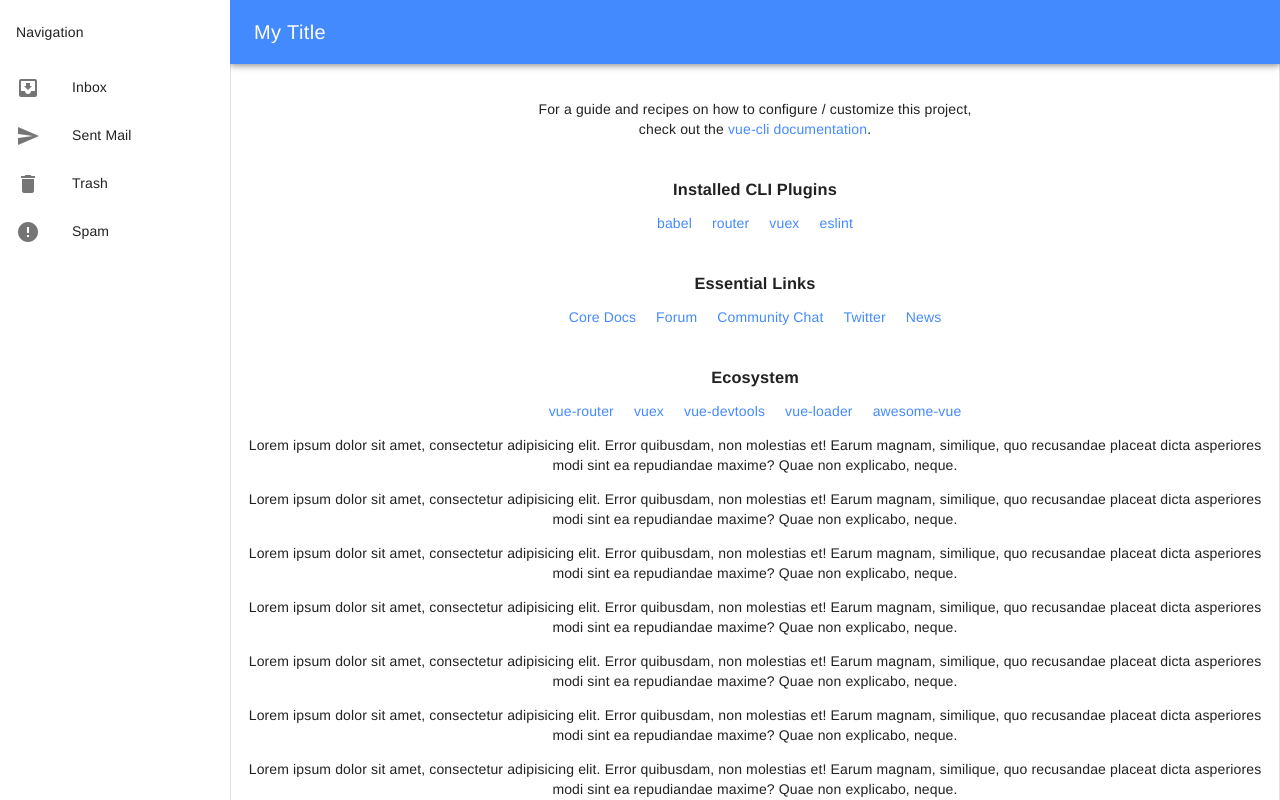
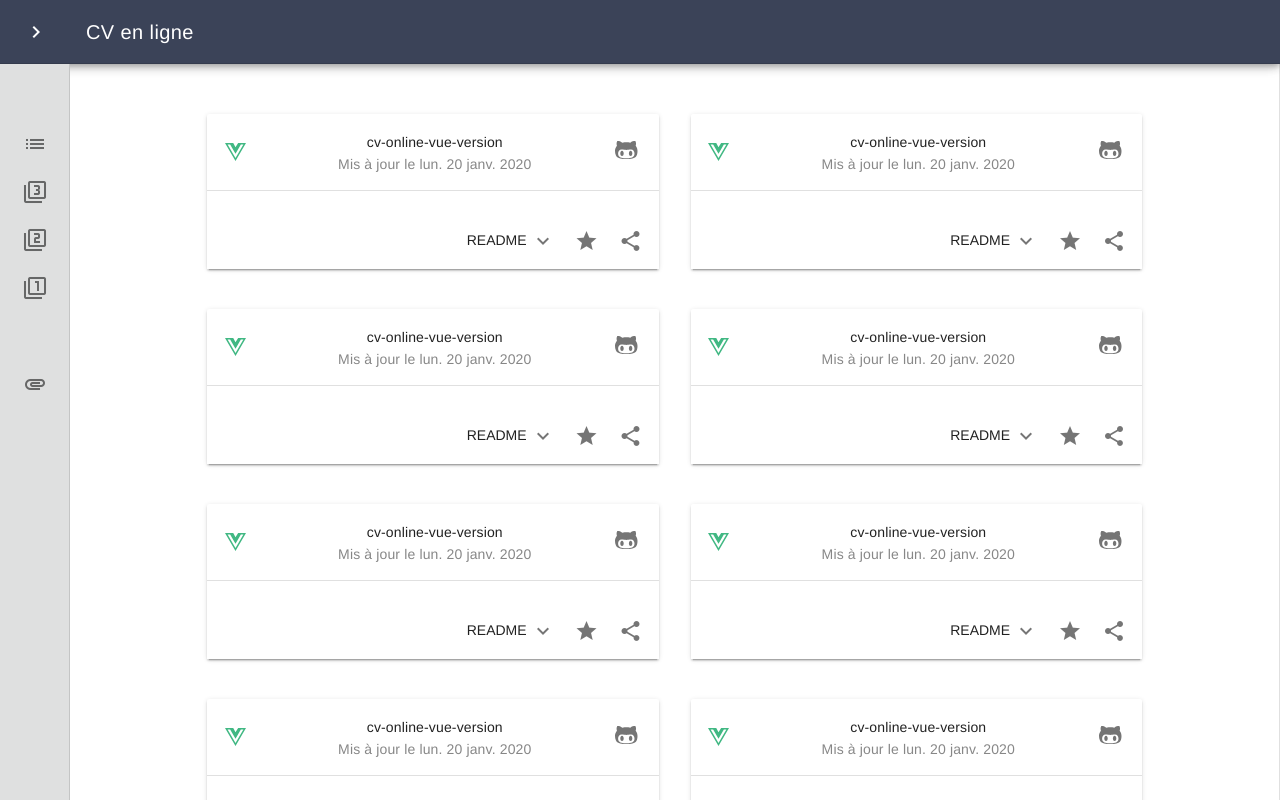
Before and after one commit to louiscasciodev/cv-online-vue-version, a Vue app: page / in a window 1280 px wide. Built offline with nearby package versions, Linux system fonts and the light colour scheme.

Commit message:
feat(card): cards expansion

```diff
--- a/package.json
+++ b/package.json
@@ -8,6 +8,10 @@
     "lint": "vue-cli-service lint"
   },
   "dependencies": {
+    "@fortawesome/fontawesome-svg-core": "^1.2.26",
+    "@fortawesome/free-brands-svg-icons": "^5.12.0",
+    "@fortawesome/free-solid-svg-icons": "^5.12.0",
+    "@fortawesome/vue-fontawesome": "^0.1.9",
     "core-js": "^3.4.4",
     "vue": "^2.6.10",
     "vue-material": "^1.0.0-beta-11",
--- a/public/index.html
+++ b/public/index.html
@@ -1,16 +1,20 @@
 <!DOCTYPE html>
 <html lang="en">
+
 <head>
   <meta charset="utf-8">
   <meta http-equiv="X-UA-Compatible" content="IE=edge">
   <meta name="viewport" content="width=device-width,initial-scale=1.0">
   <link rel="icon" href="<%= BASE_URL %>favicon.ico">
-    <link rel="stylesheet" href="//fonts.googleapis.com/css?family=Roboto:400,500,700,400italic|Material+Icons">
+  <link href="https://fonts.googleapis.com/css?family=Roboto:300,400,500,700&display=swap" rel="stylesheet">
+  <link href="https://fonts.googleapis.com/icon?family=Material+Icons" rel="stylesheet">
   <title>cv-online-vue-version</title>
 </head>
+
 <body>
   <noscript>
-      <strong>We're sorry but cv-online-vue-version doesn't work properly without JavaScript enabled. Please enable it to continue.</strong>
+    <strong>We're sorry but cv-online-vue-version doesn't work properly without JavaScript enabled. Please enable it to
+      continue.</strong>
   </noscript>
   <div id="app"></div>
   <!-- built files will be auto injected -->
--- /dev/null
+++ b/src/assets/style/color.scss
@@ -0,0 +1,8 @@
+.md-app-scroller {
+  background-color: #dfe0e0;
+}
+
+.md-content{
+  background-color:#fafafa;
+
+}
--- a/src/assets/style/margin.scss
+++ b/src/assets/style/margin.scss
@@ -1,4 +1,3 @@
 *{
   margin: 0;
-  padding: 0;
 }
--- /dev/null
+++ b/src/assets/style/text.scss
@@ -0,0 +1,3 @@
+*{
+  font-family: "Roboto", "Helvetica", "Arial", sans-serif;
+}
--- a/src/components/HelloWorld.vue
+++ b/src/components/HelloWorld.vue
@@ -41,7 +41,6 @@ export default {
 }
 </script>
 
-<!-- Add "scoped" attribute to limit CSS to this component only -->
 <style scoped lang="scss">
 h3 {
   margin: 40px 0 0;
--- /dev/null
+++ b/src/components/commons/Card.vue
@@ -0,0 +1,82 @@
+<template>
+  <div class="card-expansion">
+    <md-card>
+      <md-card-header>
+        <md-icon class="card-header-icon">
+          <font-awesome-icon :icon="['fab', 'vuejs']" :style="{ color: 'rgb(65, 184, 131)' }" />
+        </md-icon>
+        <md-card-header-text>
+          <div class="md-body-2">cv-online-vue-version</div>
+          <div class="md-subhead">Mis à jour le lun. 20 janv. 2020</div>
+        </md-card-header-text>
+        <md-button class="md-icon-button" md-menu-trigger>
+          <md-icon>
+            <font-awesome-icon :icon="['fab', 'github-alt']" />
+          </md-icon>
+        </md-button>
+      </md-card-header>
+      <md-divider></md-divider>
+      <!-- <md-card-content>Lorem ipsum dolor sit amet, consectetur adipisicing elit. Optio itaque ea, nostrum odio. Dolores, sed accusantium quasi non, voluptas eius illo quas, saepe voluptate pariatur in deleniti minus sint. Excepturi.</md-card-content>
+      <md-card-actions md-alignment="right">
+          <md-button>
+            README
+            <md-icon>keyboard_arrow_down</md-icon>
+          </md-button>
+        <md-button class="md-icon-button">
+          <md-icon>star</md-icon>
+        </md-button>
+        <md-button class="md-icon-button">
+          <md-icon>share</md-icon>
+        </md-button>
+      </md-card-actions>-->
+      <!-- ////////////////////////////////////////////////////////////////////////// -->
+      <md-card-expand>
+        <md-card-expand-content>
+          <md-card-content>Lorem ipsum dolor sit amet, consectetur adipisicing elit. Optio itaque ea, nostrum odio. Dolores, sed accusantium quasi non, voluptas eius illo quas, saepe voluptate pariatur in deleniti minus sint. Excepturi.</md-card-content>
+        </md-card-expand-content>
+        <md-card-actions md-alignment="right">
+          <md-card-expand-trigger>
+            <md-button>
+              README
+              <md-card-expand-trigger>
+                <md-icon class="md-icon-button">keyboard_arrow_down</md-icon>
+              </md-card-expand-trigger>
+            </md-button>
+          </md-card-expand-trigger>
+          <md-button class="md-icon-button">
+            <md-icon>star</md-icon>
+          </md-button>
+          <md-button class="md-icon-button">
+            <md-icon>share</md-icon>
+          </md-button>
+        </md-card-actions>
+      </md-card-expand>
+    </md-card>
+  </div>
+</template>
+
+<script>
+export default {
+  name: "Card",
+  props: {}
+};
+</script>
+
+<style scoped lang="scss">
+.md-card-expansion {
+  width: 100%;
+  padding: 0 10px;
+  text-align: justify;
+}
+
+.md-card{
+    margin: 20px;
+}
+
+.md-card-content{
+}
+
+.card-header-icon {
+  margin-right: 16px;
+}
+</style>
--- a/src/views/Home.vue
+++ b/src/views/Home.vue
@@ -2,70 +2,239 @@
   <div class="home">
     <div class="page-container">
       <md-app>
-        <md-app-toolbar class="md-primary">
-          <span class="md-title">My Title</span>
+        <md-app-toolbar class="md-primary" md-elevation="5">
+          <md-button class="md-icon-button" @click="toggleMenu" v-if="!menuVisible">
+            <md-icon>keyboard_arrow_right</md-icon>
+          </md-button>
+          <span class="md-title">CV en ligne</span>
         </md-app-toolbar>
 
-        <md-app-drawer md-permanent="full">
-          <md-toolbar class="md-transparent" md-elevation="0">Navigation</md-toolbar>
+        <md-app-drawer :md-active.sync="menuVisible" md-persistent="mini">
+          <md-toolbar class="md-transparent" md-elevation="0">
+            <div class="md-toolbar-section-end">
+              <md-avatar class="md-elevation-1">
+                <img src="https://avatars1.githubusercontent.com/u/55145958?v=4" alt="Avatar" />
+              </md-avatar>
+              <span class="md-body-2">Louis Cascio</span>
+              <md-button class="md-icon-button md-dense" @click="toggleMenu">
+                <md-icon>keyboard_arrow_left</md-icon>
+              </md-button>
+            </div>
+          </md-toolbar>
 
           <md-list>
-            <md-list-item>
-              <md-icon>move_to_inbox</md-icon>
-              <span class="md-list-item-text">Inbox</span>
+            <md-subheader class="md-inset">Projets</md-subheader>
+
+            <md-divider class="md-inset"></md-divider>
+
+            <md-list-item to="/home" exact>
+              <md-icon>list</md-icon>
+              <span class="md-list-item-text">Tous</span>
             </md-list-item>
 
-            <md-list-item>
-              <md-icon>send</md-icon>
-              <span class="md-list-item-text">Sent Mail</span>
+            <md-list-item to="/3" exact>
+              <md-icon>filter_3</md-icon>
+              <span class="md-list-item-text">Projet 3</span>
             </md-list-item>
 
-            <md-list-item>
-              <md-icon>delete</md-icon>
-              <span class="md-list-item-text">Trash</span>
+            <md-list-item to="/2" exact>
+              <md-icon>filter_2</md-icon>
+              <span class="md-list-item-text">Projet 2</span>
             </md-list-item>
 
-            <md-list-item>
-              <md-icon>error</md-icon>
-              <span class="md-list-item-text">Spam</span>
+            <md-list-item to="/1" exact>
+              <md-icon>filter_1</md-icon>
+              <span class="md-list-item-text">Projet 1</span>
+            </md-list-item>
+
+            <md-subheader class="md-inset">Téléchargements</md-subheader>
+
+            <md-divider class="md-inset"></md-divider>
+
+            <md-list-item to="/cv" exact>
+              <md-icon>attachment</md-icon>
+              <span class="md-list-item-text">Curriculum vitæ</span>
             </md-list-item>
           </md-list>
         </md-app-drawer>
 
         <md-app-content>
-          <HelloWorld></HelloWorld>
-          <p>Lorem ipsum dolor sit amet, consectetur adipisicing elit. Error quibusdam, non molestias et! Earum magnam, similique, quo recusandae placeat dicta asperiores modi sint ea repudiandae maxime? Quae non explicabo, neque.</p>
-          <p>Lorem ipsum dolor sit amet, consectetur adipisicing elit. Error quibusdam, non molestias et! Earum magnam, similique, quo recusandae placeat dicta asperiores modi sint ea repudiandae maxime? Quae non explicabo, neque.</p>
-          <p>Lorem ipsum dolor sit amet, consectetur adipisicing elit. Error quibusdam, non molestias et! Earum magnam, similique, quo recusandae placeat dicta asperiores modi sint ea repudiandae maxime? Quae non explicabo, neque.</p>
-          <p>Lorem ipsum dolor sit amet, consectetur adipisicing elit. Error quibusdam, non molestias et! Earum magnam, similique, quo recusandae placeat dicta asperiores modi sint ea repudiandae maxime? Quae non explicabo, neque.</p>
-          <p>Lorem ipsum dolor sit amet, consectetur adipisicing elit. Error quibusdam, non molestias et! Earum magnam, similique, quo recusandae placeat dicta asperiores modi sint ea repudiandae maxime? Quae non explicabo, neque.</p>
-          <p>Lorem ipsum dolor sit amet, consectetur adipisicing elit. Error quibusdam, non molestias et! Earum magnam, similique, quo recusandae placeat dicta asperiores modi sint ea repudiandae maxime? Quae non explicabo, neque.</p>
-          <p>Lorem ipsum dolor sit amet, consectetur adipisicing elit. Error quibusdam, non molestias et! Earum magnam, similique, quo recusandae placeat dicta asperiores modi sint ea repudiandae maxime? Quae non explicabo, neque.</p>
+          <div class="md-layout">
+            <div
+              class="md-layout-item md-xlarge-size-25 md-large-size-33 md-medium-size-50 md-small-size-70 md-xsmall-size-100"
+            >
+              <Card></Card>
+            </div>
+            <div
+              class="md-layout-item md-xlarge-size-25 md-large-size-33 md-medium-size-50 md-small-size-70 md-xsmall-size-100"
+            >
+              <Card></Card>
+            </div>
+            <div
+              class="md-layout-item md-xlarge-size-25 md-large-size-33 md-medium-size-50 md-small-size-70 md-xsmall-size-100"
+            >
+              <Card></Card>
+            </div>
+            <div
+              class="md-layout-item md-xlarge-size-25 md-large-size-33 md-medium-size-50 md-small-size-70 md-xsmall-size-100"
+            >
+              <Card></Card>
+            </div>
+            <div
+              class="md-layout-item md-xlarge-size-25 md-large-size-33 md-medium-size-50 md-small-size-70 md-xsmall-size-100"
+            >
+              <Card></Card>
+            </div>
+            <div
+              class="md-layout-item md-xlarge-size-25 md-large-size-33 md-medium-size-50 md-small-size-70 md-xsmall-size-100"
+            >
+              <Card></Card>
+            </div>
+            <div
+              class="md-layout-item md-xlarge-size-25 md-large-size-33 md-medium-size-50 md-small-size-70 md-xsmall-size-100"
+            >
+              <Card></Card>
+            </div>
+            <div
+              class="md-layout-item md-xlarge-size-25 md-large-size-33 md-medium-size-50 md-small-size-70 md-xsmall-size-100"
+            >
+              <Card></Card>
+            </div>
+            <div
+              class="md-layout-item md-xlarge-size-25 md-large-size-33 md-medium-size-50 md-small-size-70 md-xsmall-size-100"
+            >
+              <Card></Card>
+            </div>
+            <div
+              class="md-layout-item md-xlarge-size-25 md-large-size-33 md-medium-size-50 md-small-size-70 md-xsmall-size-100"
+            >
+              <Card></Card>
+            </div>
+            <div
+              class="md-layout-item md-xlarge-size-25 md-large-size-33 md-medium-size-50 md-small-size-70 md-xsmall-size-100"
+            >
+              <Card></Card>
+            </div>
+            <div
+              class="md-layout-item md-xlarge-size-25 md-large-size-33 md-medium-size-50 md-small-size-70 md-xsmall-size-100"
+            >
+              <Card></Card>
+            </div>
+            <div
+              class="md-layout-item md-xlarge-size-25 md-large-size-33 md-medium-size-50 md-small-size-70 md-xsmall-size-100"
+            >
+              <Card></Card>
+            </div>
+            <div
+              class="md-layout-item md-xlarge-size-25 md-large-size-33 md-medium-size-50 md-small-size-70 md-xsmall-size-100"
+            >
+              <Card></Card>
+            </div>
+            <div
+              class="md-layout-item md-xlarge-size-25 md-large-size-33 md-medium-size-50 md-small-size-70 md-xsmall-size-100"
+            >
+              <Card></Card>
+            </div>
+            <div
+              class="md-layout-item md-xlarge-size-25 md-large-size-33 md-medium-size-50 md-small-size-70 md-xsmall-size-100"
+            >
+              <Card></Card>
+            </div>
+            <div
+              class="md-layout-item md-xlarge-size-25 md-large-size-33 md-medium-size-50 md-small-size-70 md-xsmall-size-100"
+            >
+              <Card></Card>
+            </div>
+            <div
+              class="md-layout-item md-xlarge-size-25 md-large-size-33 md-medium-size-50 md-small-size-70 md-xsmall-size-100"
+            >
+              <Card></Card>
+            </div>
+          </div>
         </md-app-content>
       </md-app>
     </div>
   </div>
 </template>
 
+<script>
+// @ is an alias to /src
+import Card from "@/components/commons/Card.vue";
+
+export default {
+  name: "home",
+  components: {
+    Card
+  },
+  data: () => ({
+    menuVisible: false
+  }),
+  methods: {
+    toggleMenu() {
+      this.menuVisible = !this.menuVisible;
+    }
+  }
+};
+</script>
+
 <style lang="scss" scoped>
 .md-app {
   height: 100vh;
+  min-width: 400px;
 }
 
-// Demo purposes only
 .md-drawer {
-  width: 230px;
+  width: 240px;
+  min-width: 70px;
   max-width: calc(100vw - 125px);
+  background-color: #dfe0e0;
+}
+
+.md-list {
+  margin: 8px 0;
+  padding: 8px 0;
+  background-color: #dfe0e0;
+}
+
+.md-toolbar {
+  height: 64px;
+  min-height: 64px;
+  padding: 0 16px;
+}
+
+.md-toolbar {
+  height: 64px;
+  min-height: 64px;
+  padding: 0 16px;
+  border-bottom: 1px solid rgba(0, 0, 0, 0.12);
+}
+
+li a span {
+  font-size: 1rem;
+  font-weight: 400;
+  line-height: 1.5;
+  letter-spacing: 0.00938em;
+  color: rgba(0, 0, 0, 0.6);
+}
+
+.md-subheader {
+  font-size: 0.9rem;
+  font-weight: 400;
+  letter-spacing: 0.00938em;
+  color: rgba(0, 0, 0, 0.54);
+}
+
+.md-app-content {
+  padding: 30px 10%;
+}
+
+.md-layout {
+  display: flex;
+  justify-content: center;
+}
+
+.md-layout-item {
+  display: flex;
+  justify-content: center;
 }
 </style>
-
-<script>
-export default {
-  name: "home",
-    components: {
-    HelloWorld
-  }
-};
-// @ is an alias to /src
-import HelloWorld from "@/components/HelloWorld.vue";
-</script>
```
Also changed, not shown: src/App.vue (+14 -14 lines), src/main.js (+9 -2 lines), vue.config.js (line endings or trailing spaces), 1 other file (tests, documents, lock files or other folders). Lines whose indentation alone changed are shown as unchanged.
